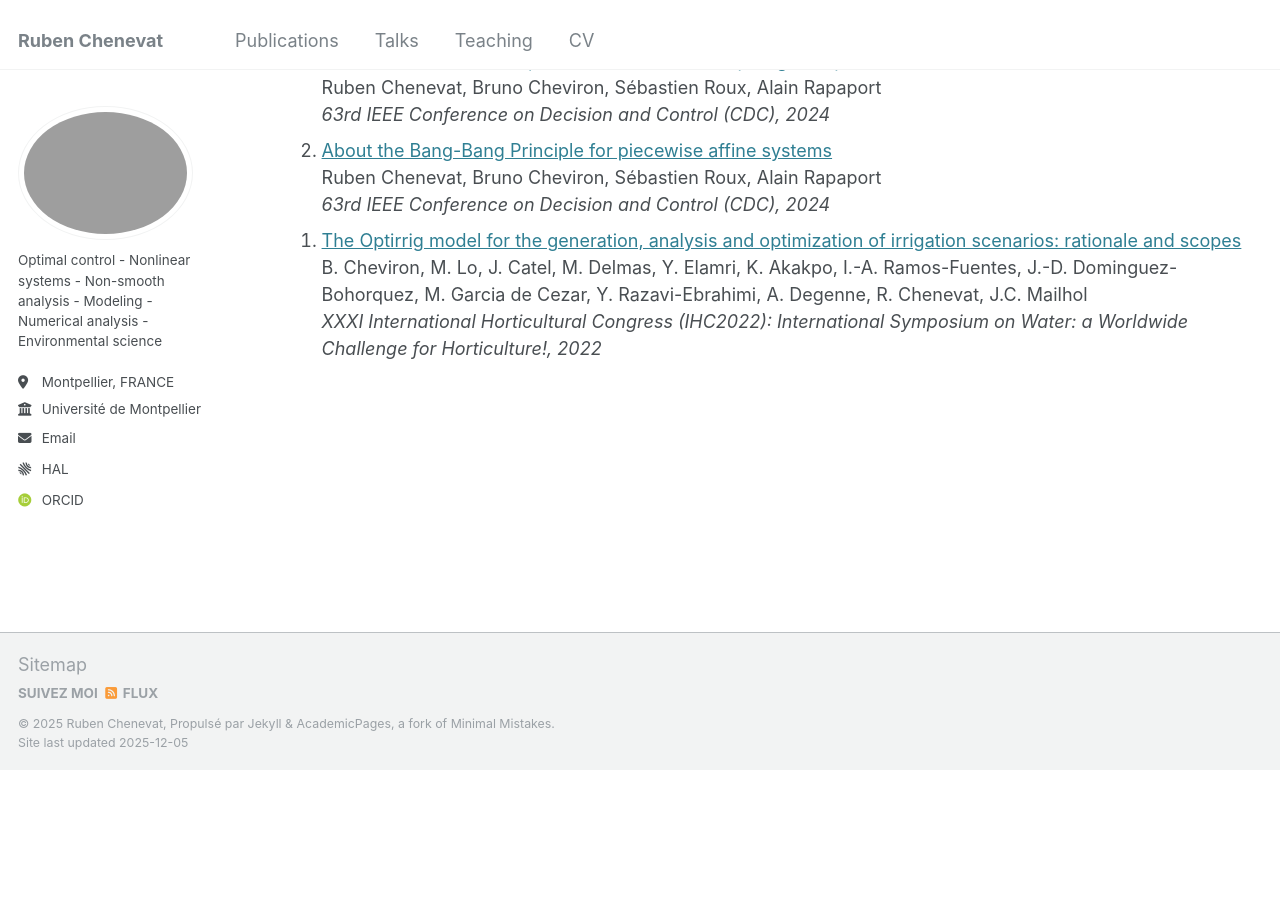
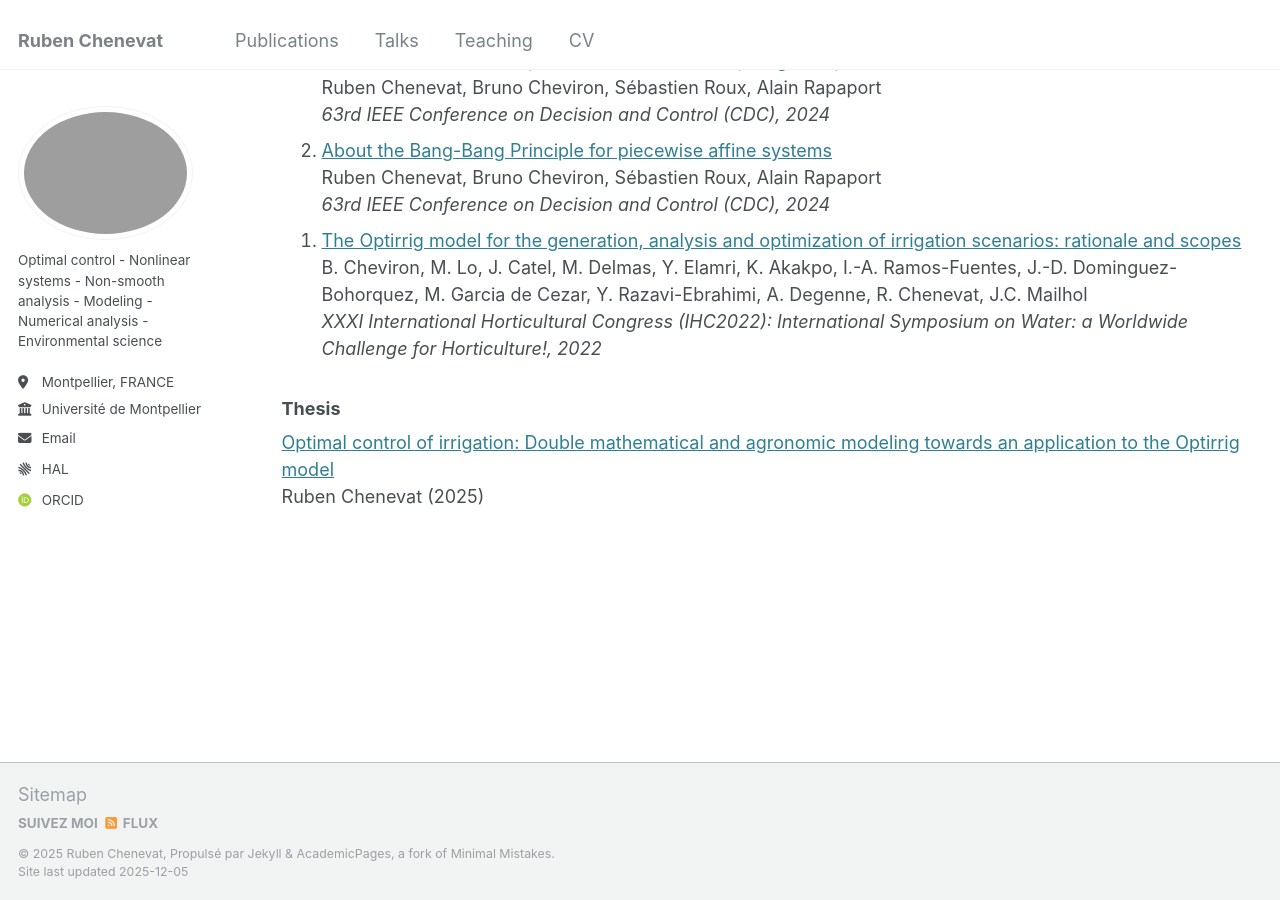
Before and after one commit to rubenchenevat/rubenchenevat.github.io, a Jekyll site: the page built from _pages/publications.html, in a window 1280 px wide and 900 px high, scrolled down 589 px. Built offline with Jekyll 4.4.1, drawn with Linux system fonts in a browser that asks for light colours; some web fonts are replaced; before the commit the page ends 1359 px from its top, so only the background shows below that.

Commit message:
Update publications.html

```diff
--- a/_pages/publications.html
+++ b/_pages/publications.html
@@ -60,6 +60,7 @@ author_profile: true
     </li>
 </ol>
 
+
 <h3>Conference Papers</h3>
 
 <ol reversed>
@@ -80,6 +81,13 @@ author_profile: true
     </li>
 </ol>
 
+
+<h3>Thesis</h3>
+
+<a href="https://hal.science/tel-05325824" target="_blank">Optimal control of irrigation: Double mathematical and agronomic modeling towards an application to the Optirrig model</a><br>
+Ruben Chenevat (2025)
+
+
 <!--
 <h3>Working papers</h3>
 
```
